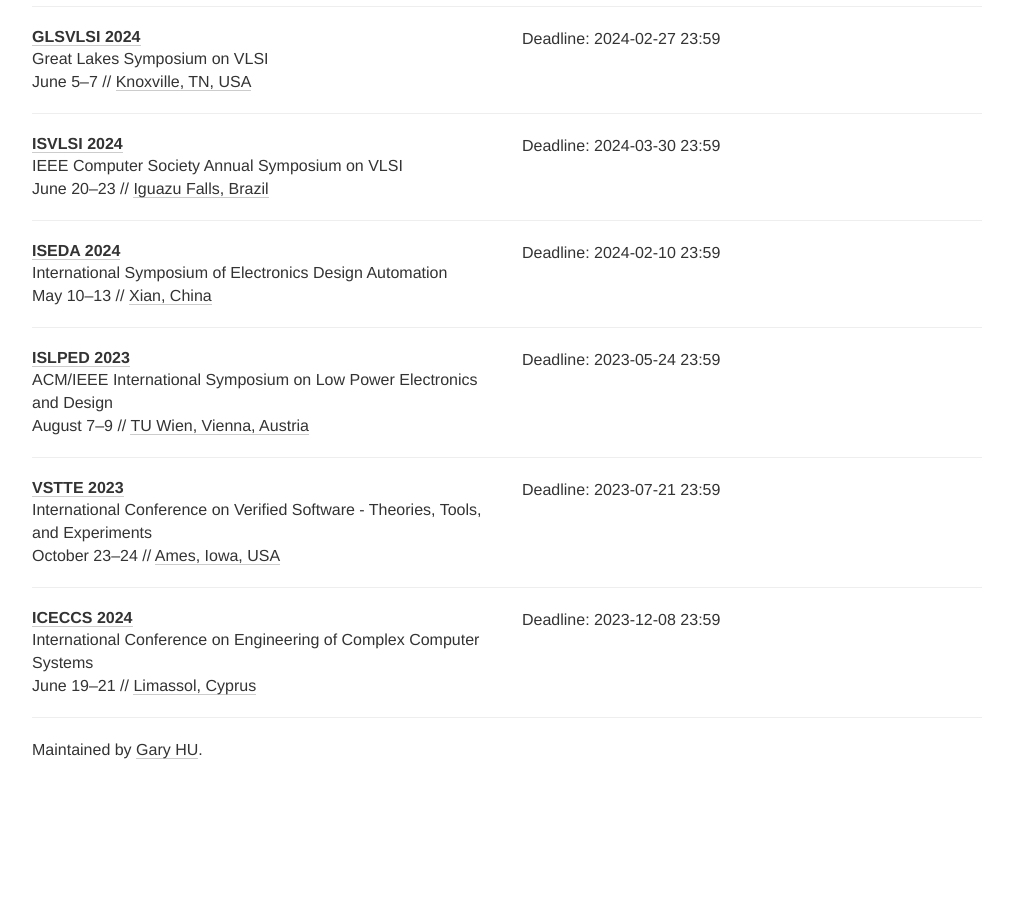
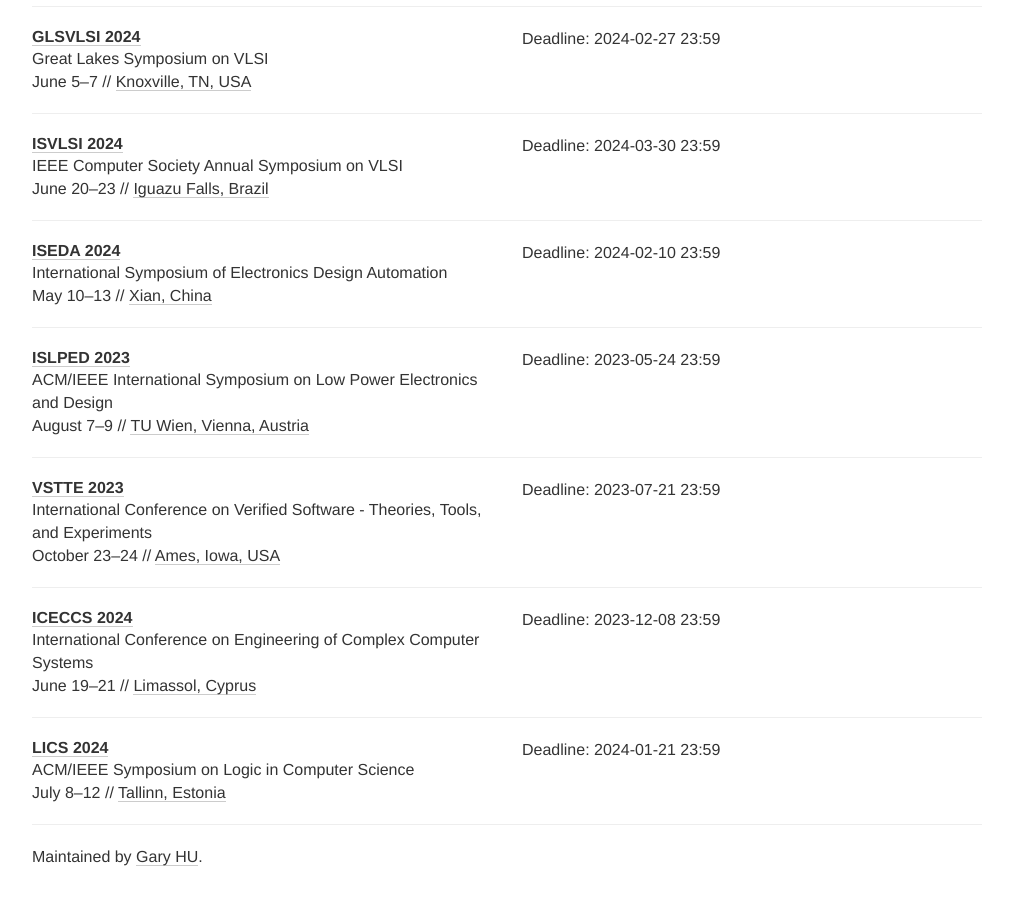
Before and after one commit to Gy-Hu/EDA_FV_conference_deadline, a Jekyll site: the page built from index.html, in a window 1280 px wide and 900 px high, scrolled down 3770 px. Shown: the whole window, without its empty margins (133-1146 px from the left). Built offline with Jekyll 4.4.1, drawn with Linux system fonts in a browser that asks for light colours; nearby versions of some CDN libraries; comment, search, counter and statistics services are not loaded; before the commit the page ends 4563 px from its top, so only the background shows below that.

Commit message:
update LICS

```diff
--- a/_data/conferences.yml
+++ b/_data/conferences.yml
@@ -323,3 +323,12 @@
   deadline: ["2023-12-08 23:59"]
   place: Limassol, Cyprus
   tags: [FV]
+
+- name: LICS
+  year: 2024
+  date: July 8-12
+  description: ACM/IEEE Symposium on Logic in Computer Science
+  link: https://lics.siglog.org/lics24/
+  deadline: ["2024-01-21 23:59"]
+  place: Tallinn, Estonia
+  tags: [FV]
```
